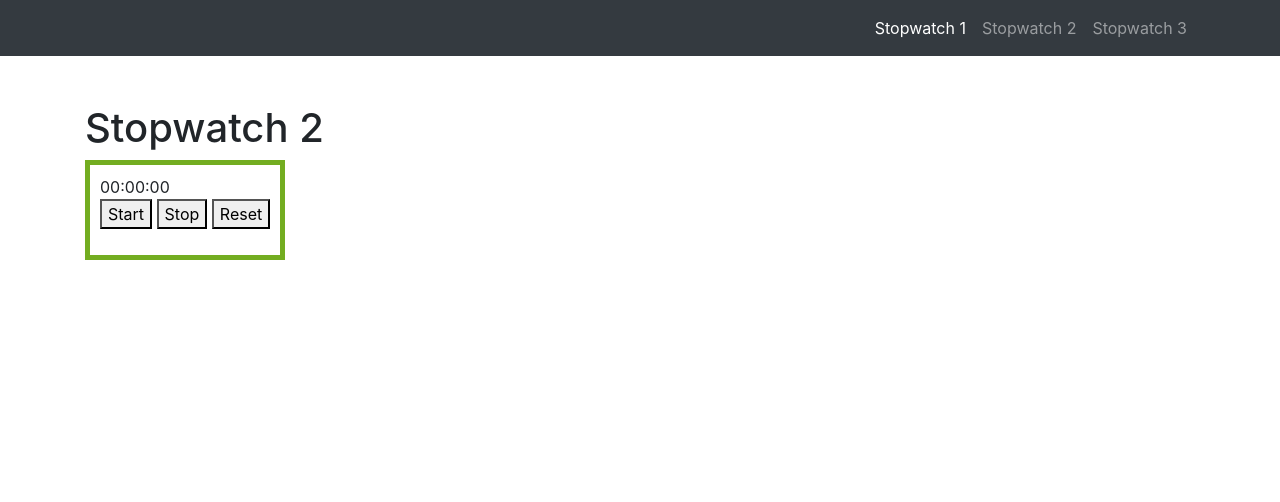
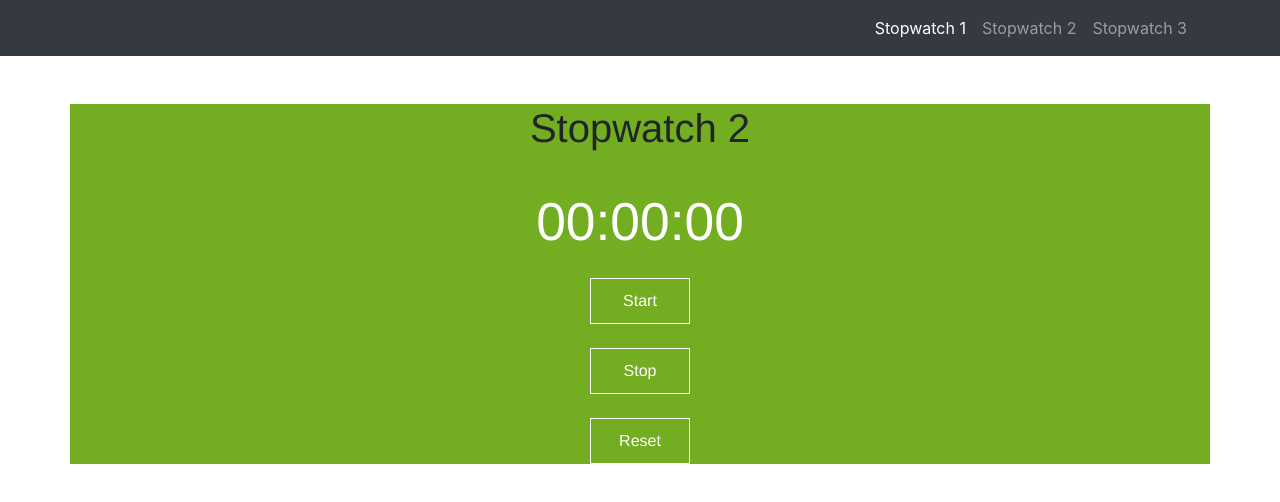
Before and after one commit to CallaJun/stopwatch-interfaces, a plain HTML site: page stopwatch2.html in a window 1280 px wide. Drawn offline with nearby package versions, Linux system fonts and the light colour scheme.

Commit message:
Completed stopwatch 2

```diff
--- a/stopwatch2.html
+++ b/stopwatch2.html
@@ -39,14 +39,16 @@
       </div>
     </nav>
     <!-- Page Content -->
-    <div class="container">
+    <div class="container" id="container2">
       <h1 class="mt-5">Stopwatch 2</h1>
       <div id="Stopwatch2" class="tabcontent">
-	  <p>
+	  <p id="s2_timer">
 	  	<span id="minutes">00</span>:<span id="seconds">00</span>:<span id="tens">00</span><br />
-		<button id="button-start">Start</button>
-		<button id="button-stop">Stop</button>
-		<button id="button-reset">Reset</button>
+      <div class="back">
+</div>
+    <div class="button_base b01_simple_rollover" id="button-start">Start</div><br />
+    <div class="button_base b01_simple_rollover" id="button-stop">Stop</div><br />
+    <div class="button_base b01_simple_rollover" id="button-reset">Reset</div>
 	  </p>
 	</div>
     </div>
--- a/style.css
+++ b/style.css
@@ -1,4 +1,5 @@
 body {
+text-align:center;
   padding-top: 54px;
 }
 
@@ -26,14 +27,46 @@ body {
         0 10px 10px rgba(0,0,0,.2),
         0 20px 20px rgba(0,0,0,.15);
 }
+/*https://codepen.io/cathydutton/pen/GBcvo*/
 
-#Stopwatch2 {
-    border: 3px solid #73AD21;
-    border-width: 5px;
-    padding: 10px;
-    display: inline-block;
-}
 
 #Stopwatch3 {
     font-family: 'Qwigley', cursive;
 }
+@import url('https://fonts.googleapis.com/css?family=Roboto+Condensed');
+
+#container2 {
+    background: #73AD21;
+    font-family: "HelveticaNeue-Light", "Helvetica Neue Light", "Helvetica Neue", Helvetica, Arial, "Lucida Grande", sans-serif;
+    height:100%;
+}
+
+.button_base:hover {
+    cursor: pointer;
+}
+
+
+/* https://codepen.io/bartekd/pen/qFsDf */
+.b01_simple_rollover {
+    color: #ffffff;
+    border: #ffffff solid 1px;
+    padding: 10px;
+    background-color: ##73AD21;
+    width: 100px;
+    margin: auto;
+}
+
+.b01_simple_rollover:hover {
+    color: #ffffff;
+    background-color: #000000;
+}
+
+#s2_timer {
+    font-size: 40pt;
+}
+
+#Stopwatch2 {
+    width: 800px;
+    margin: 30px auto;
+    color: #ffffff;
+}
```
